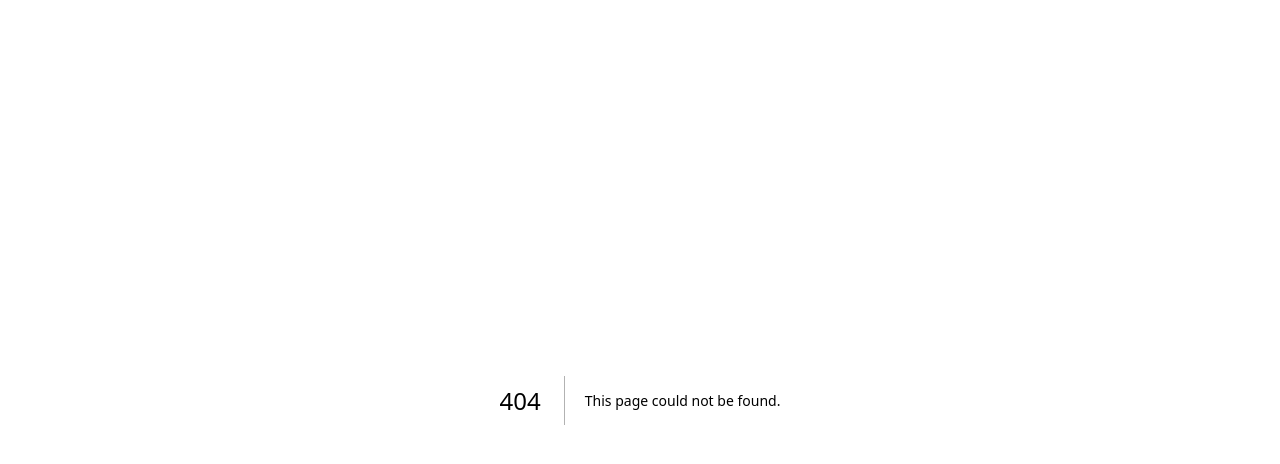
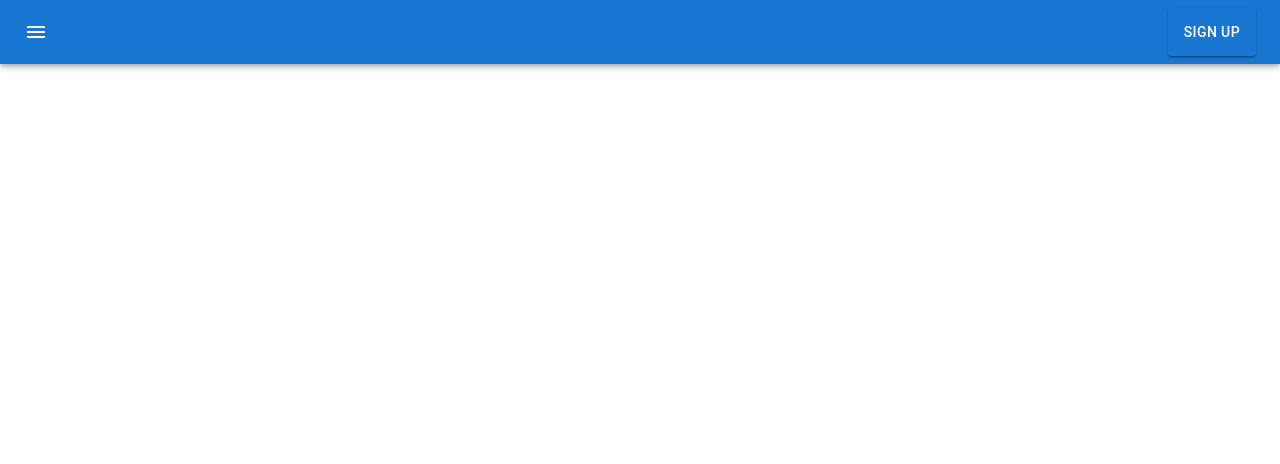
Before and after one commit to DelhiaGbelidji/read-it, a Next.js app: page /public in a window 1280 px wide. Before the commit this address had no page. Shown: the top 464 px of the page. Built offline with nearby package versions, Linux system fonts and the light colour scheme.

Commit message:
WIP: add sign up route and header in public layout

```diff
--- a/package.json
+++ b/package.json
@@ -15,8 +15,11 @@
     "@mui/icons-material": "^5.15.4",
     "@mui/material": "^5.15.4",
     "next": "14.0.4",
+    "punycode": "^2.3.1",
     "react": "^18",
-    "react-dom": "^18"
+    "react-dom": "^18",
+    "react-hook-form": "^7.49.3",
+    "zod": "^3.22.4"
   },
   "devDependencies": {
     "@types/node": "^20",
--- a/src/app/globals.css
+++ b/src/app/globals.css
@@ -1,78 +1,3 @@
-:root {
-  --max-width: 1100px;
-  --border-radius: 12px;
-  --font-mono: ui-monospace, Menlo, Monaco, 'Cascadia Mono', 'Segoe UI Mono',
-    'Roboto Mono', 'Oxygen Mono', 'Ubuntu Monospace', 'Source Code Pro',
-    'Fira Mono', 'Droid Sans Mono', 'Courier New', monospace;
-
-  --foreground-rgb: 0, 0, 0;
-  --background-start-rgb: 214, 219, 220;
-  --background-end-rgb: 255, 255, 255;
-
-  --primary-glow: conic-gradient(
-    from 180deg at 50% 50%,
-    #16abff33 0deg,
-    #0885ff33 55deg,
-    #54d6ff33 120deg,
-    #0071ff33 160deg,
-    transparent 360deg
-  );
-  --secondary-glow: radial-gradient(
-    rgba(255, 255, 255, 1),
-    rgba(255, 255, 255, 0)
-  );
-
-  --tile-start-rgb: 239, 245, 249;
-  --tile-end-rgb: 228, 232, 233;
-  --tile-border: conic-gradient(
-    #00000080,
-    #00000040,
-    #00000030,
-    #00000020,
-    #00000010,
-    #00000010,
-    #00000080
-  );
-
-  --callout-rgb: 238, 240, 241;
-  --callout-border-rgb: 172, 175, 176;
-  --card-rgb: 180, 185, 188;
-  --card-border-rgb: 131, 134, 135;
-}
-
-@media (prefers-color-scheme: dark) {
-  :root {
-    --foreground-rgb: 255, 255, 255;
-    --background-start-rgb: 0, 0, 0;
-    --background-end-rgb: 0, 0, 0;
-
-    --primary-glow: radial-gradient(rgba(1, 65, 255, 0.4), rgba(1, 65, 255, 0));
-    --secondary-glow: linear-gradient(
-      to bottom right,
-      rgba(1, 65, 255, 0),
-      rgba(1, 65, 255, 0),
-      rgba(1, 65, 255, 0.3)
-    );
-
-    --tile-start-rgb: 2, 13, 46;
-    --tile-end-rgb: 2, 5, 19;
-    --tile-border: conic-gradient(
-      #ffffff80,
-      #ffffff40,
-      #ffffff30,
-      #ffffff20,
-      #ffffff10,
-      #ffffff10,
-      #ffffff80
-    );
-
-    --callout-rgb: 20, 20, 20;
-    --callout-border-rgb: 108, 108, 108;
-    --card-rgb: 100, 100, 100;
-    --card-border-rgb: 200, 200, 200;
-  }
-}
-
 * {
   box-sizing: border-box;
   padding: 0;
@@ -85,23 +10,7 @@ body {
   overflow-x: hidden;
 }
 
-body {
-  color: rgb(var(--foreground-rgb));
-  background: linear-gradient(
-      to bottom,
-      transparent,
-      rgb(var(--background-end-rgb))
-    )
-    rgb(var(--background-start-rgb));
-}
-
 a {
   color: inherit;
   text-decoration: none;
 }
-
-@media (prefers-color-scheme: dark) {
-  html {
-    color-scheme: dark;
-  }
-}
--- a/src/app/page.tsx
+++ b/src/app/page.tsx
@@ -1,6 +1,3 @@
-
 export default function Home() {
-  return (
-   <div>Read it</div>
-  )
+  return <div>Read it</div>;
 }
--- /dev/null
+++ b/src/app/public/layout.tsx
@@ -0,0 +1,10 @@
+import Header from "@/components/Header";
+
+export default function Layout({ children }: { children: React.ReactNode }) {
+  return (
+    <div>
+      {children}
+      <Header />
+    </div>
+  );
+}
--- /dev/null
+++ b/src/app/public/page.tsx
@@ -0,0 +1,3 @@
+export default function Public() {
+  return <> Public tests</>;
+}
--- /dev/null
+++ b/src/components/Header.tsx
@@ -0,0 +1,39 @@
+"useClient";
+import {
+  AppBar,
+  Button,
+  Container,
+  IconButton,
+  Stack,
+  Toolbar,
+} from "@mui/material";
+import MenuIcon from "@mui/icons-material/Menu";
+
+export default function Header() {
+  return (
+    <AppBar>
+      <Container maxWidth="xl">
+        <Toolbar disableGutters>
+          <Stack
+            direction={"row"}
+            justifyContent={"space-between"}
+            width={"100%"}
+          >
+            <IconButton
+              size="large"
+              edge="start"
+              color="inherit"
+              aria-label="menu"
+              sx={{ mr: 2 }}
+            >
+              <MenuIcon />
+            </IconButton>
+            <Button variant="contained" href={"/authentification/signup"}>
+              Sign up
+            </Button>
+          </Stack>
+        </Toolbar>
+      </Container>
+    </AppBar>
+  );
+}
```
Also changed, not shown: src/app/authentification/signup/page.tsx (added, +32 -0 lines), src/app/authentification/layout.tsx (added), 1 other file (tests, documents, lock files or other folders).
